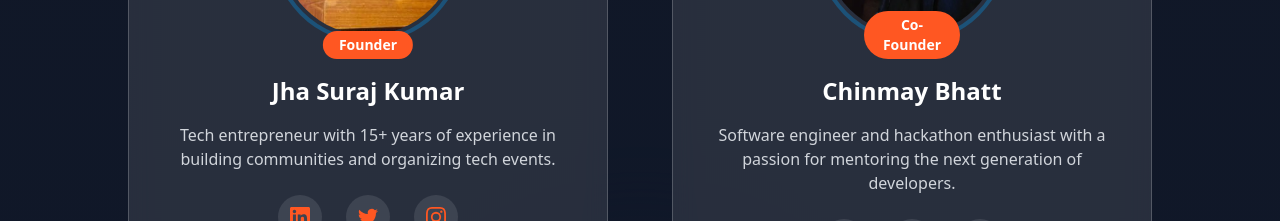
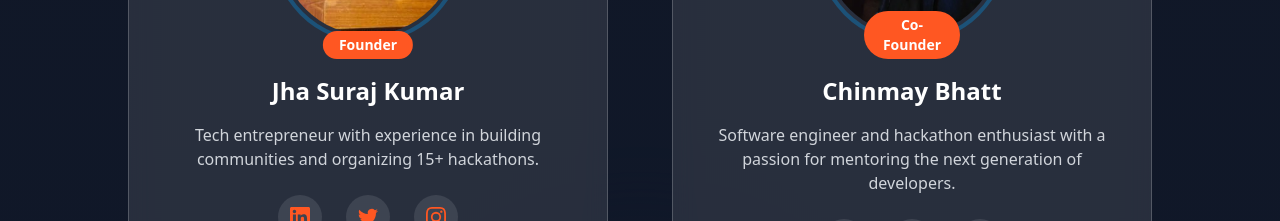
Before and after one commit to yashverma8246/HackersUnity, a React (Vite) app: page / in a window 1280 px wide. Shown: the part 7100-7321 px from the top of the page. Built offline with nearby package versions, Linux system fonts and the light colour scheme; no server answers.

Commit message:
Update Team.jsx

```diff
--- a/src/components/Team.jsx
+++ b/src/components/Team.jsx
@@ -284,7 +284,7 @@ const founders = [
     name: 'Jha Suraj Kumar',
     role: 'Founder',
     image: 'images/jhasurajkumar.jpg',
-    bio: 'Tech entrepreneur with 15+ years of experience in building communities and organizing tech events.',
+    bio: 'Tech entrepreneur with experience in building communities and organizing 15+ hackathons.',
     social: {
       linkedin: 'https://www.linkedin.com/in/jha-suraj-kumar/',
       twitter: 'https://x.com/Surajkumar2jha',
```
